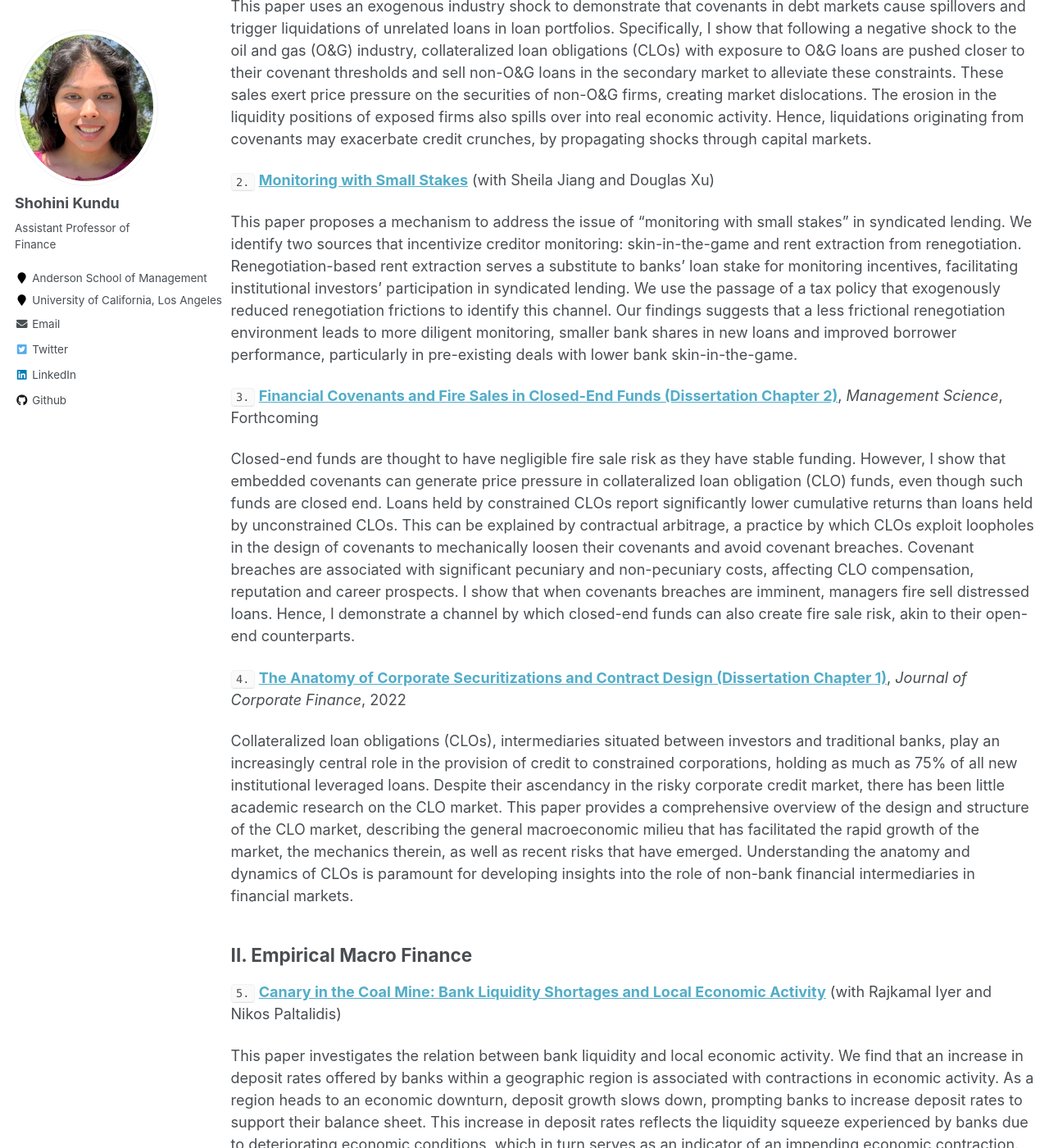
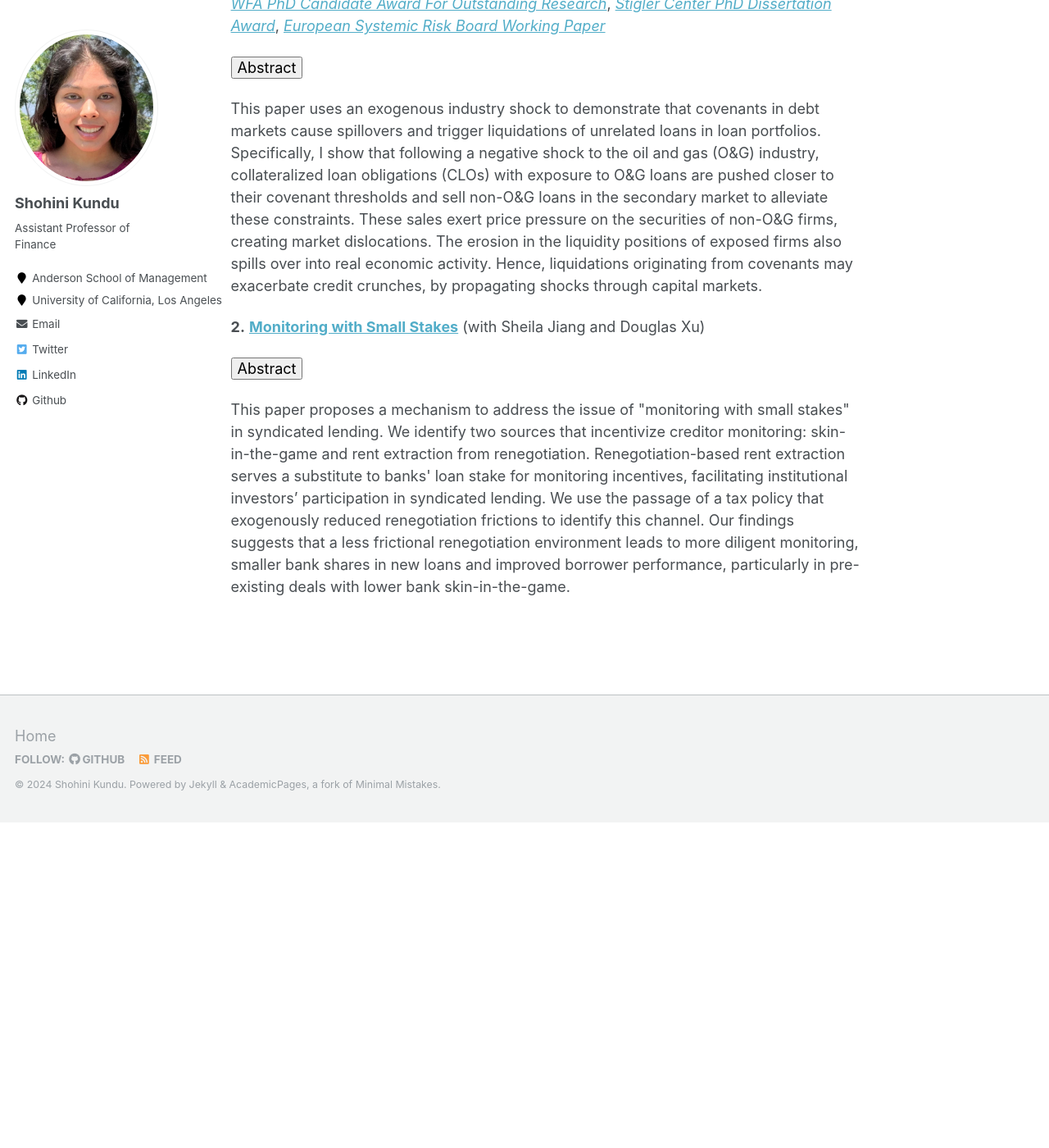
Before and after one commit to shohinikundu/shohinikundu.github.io, a Jekyll site: the page built from _pages/research.md, in a window 1280 px wide and 1400 px high, scrolled down 397 px. Shown: the whole window at 82% size. Built offline with Jekyll 4.4.1, drawn with Linux system fonts in a browser that asks for light colours; our own code applies the rules of GitHub Pages for plain Markdown files; some of the changed text lies outside the part shown.

Commit message:
Update research.md

```diff
--- a/_pages/research.md
+++ b/_pages/research.md
@@ -1,13 +1,6 @@
----
-layout: archive
-title: "Research"
-permalink: /research/
-author_profile: true
----
-
 ## I. Security Design and Externalities of Financial Contracts
 
- `1.` [**The Externalities of Fire Sales: Evidence from Collateralized Loan Obligations (JMP)**](https://papers.ssrn.com/sol3/papers.cfm?abstract_id=3735645)
+**1.** [**The Externalities of Fire Sales: Evidence from Collateralized Loan Obligations (JMP)**](https://papers.ssrn.com/sol3/papers.cfm?abstract_id=3735645)
 
 [*ECB's Young Economists' Competition Finalist*](https://www.ecb.europa.eu/pub/conferences/ecbforum/previous_fora/2021/html/YE_competition_2021.en.html),
 [*BlackRock Applied Research Award Winner*](https://www.blackrock.com/corporate/applied-research-award/prior-program-winners),
@@ -16,39 +9,14 @@ author_profile: true
 [*Stigler Center PhD Dissertation Award*](https://www.chicagobooth.edu/research/stigler/research/phd-dissertation-award),
 [*European Systemic Risk Board Working Paper*](https://www.esrb.europa.eu/pub/pdf/wp/esrb.wp.141.en.pdf?a4df56ef10c1106af985488bee9b0435)
 
-This paper uses an exogenous industry shock to demonstrate that covenants in debt markets cause spillovers and trigger liquidations of unrelated loans in loan portfolios. Specifically, I show that following a negative shock to the oil and gas (O&G) industry, collateralized loan obligations (CLOs) with exposure to O&G loans are pushed closer to their covenant thresholds and sell non-O&G loans in the secondary market to alleviate these constraints. These sales exert price pressure on the securities of non-O&G firms, creating market dislocations. The erosion in the liquidity positions of exposed firms also spills over into real economic activity. Hence, liquidations originating from covenants may exacerbate credit crunches, by propagating shocks through capital markets.
+<button class="abstract-button">Abstract</button>
+<div class="abstract-content">
+<p>This paper uses an exogenous industry shock to demonstrate that covenants in debt markets cause spillovers and trigger liquidations of unrelated loans in loan portfolios. Specifically, I show that following a negative shock to the oil and gas (O&G) industry, collateralized loan obligations (CLOs) with exposure to O&G loans are pushed closer to their covenant thresholds and sell non-O&G loans in the secondary market to alleviate these constraints. These sales exert price pressure on the securities of non-O&G firms, creating market dislocations. The erosion in the liquidity positions of exposed firms also spills over into real economic activity. Hence, liquidations originating from covenants may exacerbate credit crunches, by propagating shocks through capital markets.</p>
+</div>
 
-`2.` [**Monitoring with Small Stakes**](https://papers.ssrn.com/sol3/papers.cfm?abstract_id=4271851) (with Sheila Jiang and Douglas Xu)
+**2.** [**Monitoring with Small Stakes**](https://papers.ssrn.com/sol3/papers.cfm?abstract_id=4271851) (with Sheila Jiang and Douglas Xu)
 
-This paper proposes a mechanism to address the issue of "monitoring with small stakes" in syndicated lending. We identify two sources that incentivize creditor monitoring: skin-in-the-game and rent extraction from renegotiation. Renegotiation-based rent extraction serves a substitute to banks' loan stake for monitoring incentives, facilitating institutional investors’ participation in syndicated lending. We use the passage of a tax policy that exogenously reduced renegotiation frictions to identify this channel. Our findings suggests that a less frictional renegotiation environment leads to more diligent monitoring, smaller bank shares in new loans and improved borrower performance, particularly in pre-existing deals with lower bank skin-in-the-game.
-
- `3.` [**Financial Covenants and Fire Sales in Closed-End Funds (Dissertation Chapter 2)**](https://papers.ssrn.com/sol3/papers.cfm?abstract_id=3595416), _Management Science_, Forthcoming
-
-Closed-end funds are thought to have negligible fire sale risk as they have stable funding. However, I show that embedded covenants can generate price pressure in collateralized loan obligation (CLO) funds, even though such funds are closed end. Loans held by constrained CLOs report significantly lower cumulative returns than loans held by unconstrained CLOs. This can be explained by contractual arbitrage, a practice by which CLOs exploit loopholes in the design of covenants to mechanically loosen their covenants and avoid covenant breaches. Covenant breaches are associated with significant pecuniary and non-pecuniary costs, affecting CLO compensation, reputation and career prospects. I show that when covenants breaches are imminent, managers fire sell distressed loans. Hence, I demonstrate a channel by which closed-end funds can also create fire sale risk, akin to their open-end counterparts.
-
-
-`4.` [**The Anatomy of Corporate Securitizations and Contract Design (Dissertation Chapter 1)**](https://papers.ssrn.com/sol3/papers.cfm?abstract_id=3740092), _Journal of Corporate Finance_, 2022
-
-Collateralized loan obligations (CLOs), intermediaries situated between investors and traditional banks, play an increasingly central role in the provision of credit to constrained corporations, holding as much as 75% of all new institutional leveraged loans. Despite their ascendancy in the risky corporate credit market, there has been little academic research on the CLO market. This paper provides a comprehensive overview of the design and structure of the CLO market, describing the general macroeconomic milieu that has facilitated the rapid growth of the market, the mechanics therein, as well as recent risks that have emerged. Understanding the anatomy and dynamics of CLOs is paramount for developing insights into the role of non-bank financial intermediaries in financial markets.
-
-## II. Empirical Macro Finance
-
-`5.` [**Canary in the Coal Mine: Bank Liquidity Shortages and Local Economic Activity**](https://papers.ssrn.com/sol3/papers.cfm?abstract_id=4247519) (with Rajkamal Iyer and Nikos Paltalidis)
-
-This paper investigates the relation between bank liquidity and local economic activity. We find that an increase in deposit rates offered by banks within a geographic region is associated with contractions in economic activity. As a region heads to an economic downturn, deposit growth slows down, prompting banks to increase deposit rates to support their balance sheet. This increase in deposit rates reflects the liquidity squeeze experienced by banks due to deteriorating economic conditions, which in turn serves as an indicator of an impending economic contraction.
-
-`6.` [**The Geography of Bank Deposits and the Origins of Aggregate Fluctuations**](https://papers.ssrn.com/sol3/papers.cfm?abstract_id=3883605) (with Seongjin Park and Nishant Vats)
-
-What are the aggregate effects of deposit shocks? Using the granular-instrumental-variable methodology, we identify the deposit elasticity of economic growth as 0.87 and the money multiplier as 1.18. We construct deposit shocks by combining a new fact regarding the within-bank geographic concentration of deposits -- 30% of deposits are concentrated in a single county -- with local natural disasters. Large natural disasters in deposit-concentrated areas negatively affect bank deposits and amplify through bank internal capital markets. These shocks can explain 3.30% of the variation in economic growth. Lender and borrower-side frictions are critical for the aggregation of local shocks.
-
-`7.` [**Banking Networks and Economic Growth: From Idiosyncratic Shocks to Aggregate Fluctuations**](https://papers.ssrn.com/sol3/papers.cfm?abstract_id=3556299) (with Nishant Vats)
-
-This paper explores the transmission of non-capital shocks through banking networks. We construct non-capital (idiosyncratic) shocks, using labor productivity shocks to large firms. We document a change in the relationship between foreign idiosyncratic shocks and domestic economic growth between 1978 and 2000. Contemporaneous changes in banking integration drive this phenomenon as geographically diversified banks divert funds away from economies experiencing negative shocks towards other unaffected economies. Our granular-IV estimates suggest that a 1% increase in bank loan supply is associated with a 0.05-0.26 pp increase in economic growth. Lastly, this can potentially explain the Great Moderation.
-
-
-## III. Finance and Development
-
-
-`8.` [**What Explains Geographic Variation in Corporate Investment?**](https://papers.ssrn.com/sol3/papers.cfm?abstract_id=3851008) (with Nishant Vats)
-
-We show that history can explain the geographic concentration of investment over and above traditional agglomerative forces, geography, and expectations. We use spatial variation in direct and indirect British rule to identify differences in historical circumstances. Using this within-country variation in historical circumstances, combined with a local identification approach and instrumental variable strategy, we explain the spatial differences in investment. Differences in historical origins can explain 13% of total geographic variation in investment. Moreover, investment is 8-10% lower in direct ruled areas. Our results indicate that history can have long-run consequences through its effect on economic organizations and state capacity.
+<button class="abstract-button">Abstract</button>
+<div class="abstract-content">
+<p>This paper proposes a mechanism to address the issue of "monitoring with small stakes" in syndicated lending. We identify two sources that incentivize creditor monitoring: skin-in-the-game and rent extraction from renegotiation. Renegotiation-based rent extraction serves a substitute to banks' loan stake for monitoring incentives, facilitating institutional investors’ participation in syndicated lending. We use the passage of a tax policy that exogenously reduced renegotiation frictions to identify this channel. Our findings suggests that a less frictional renegotiation environment leads to more diligent monitoring, smaller bank shares in new loans and improved borrower performance, particularly in pre-existing deals with lower bank skin-in-the-game.</p>
+</div>
```
